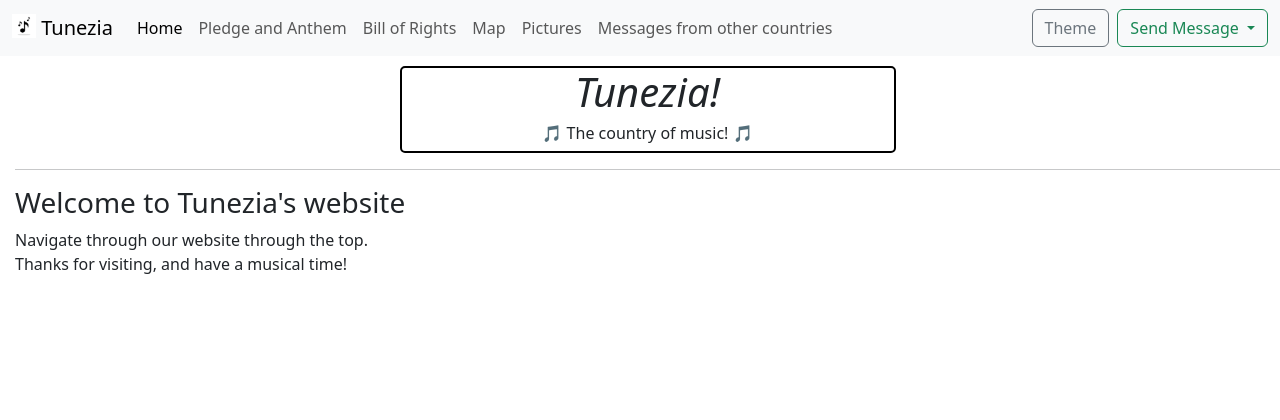
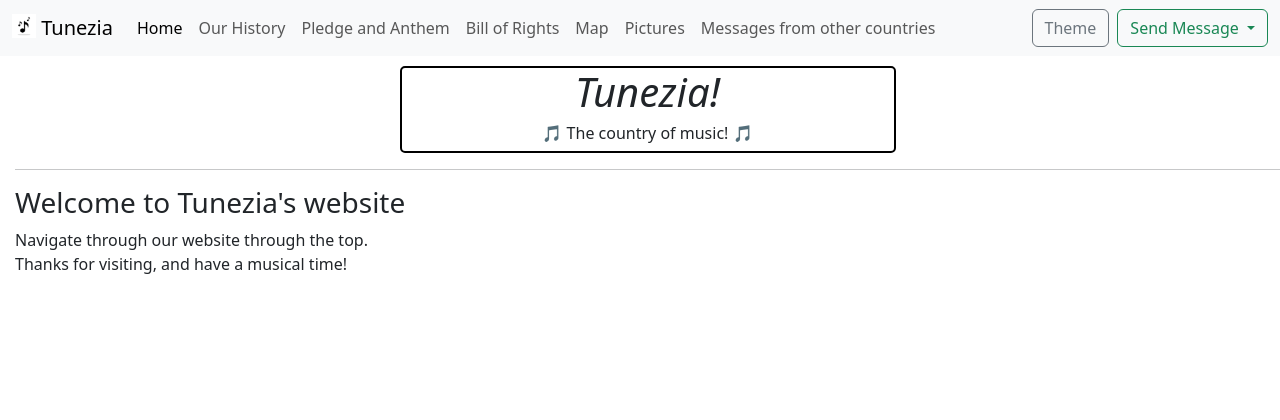
Before and after one commit to LavedenC1/Tunezia, a Flask app: page / in a window 1280 px wide. Shown: the top 420 px of the page. Run offline with Flask 3, Linux system fonts and the light colour scheme.

Commit message:
fixed stupid mistake with index.html

```diff
--- a/templates/index.html
+++ b/templates/index.html
@@ -27,6 +27,9 @@
                     <ul class="navbar-nav me-auto mb-2 mb-lg-0">
                         <li class="nav-item">
                             <a class="nav-link active" aria-current="page" href="/">Home</a>
+                        </li>
+                        <li class="nav-item">
+                            <a class="nav-link" href="/history">Our History</a>
                         </li>
                         <li class="nav-item">
                             <a class="nav-link" href="/paa">Pledge and Anthem</a>
```
